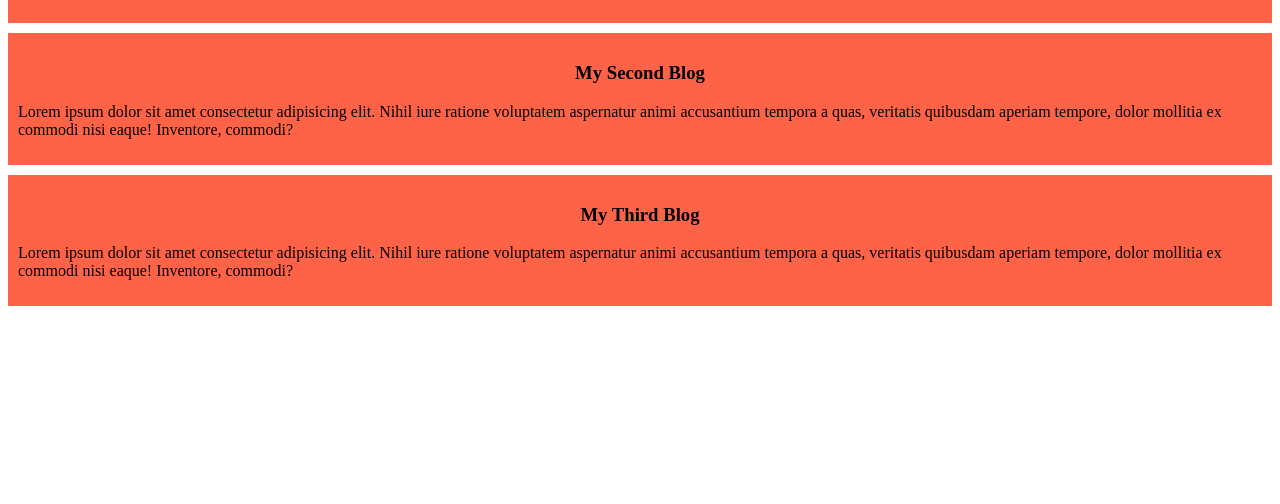
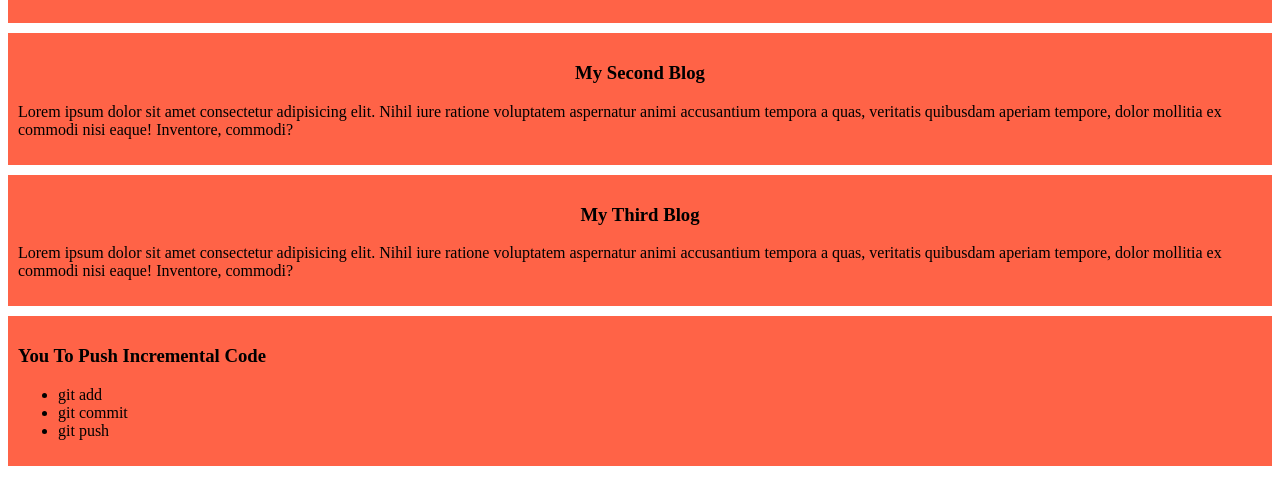
Before and after one commit to md-ashik-max/My-First-Webside, a plain HTML site: page index.html in a window 1280 px wide. Shown: the part 118-622 px from the top of the page. Drawn offline with Linux system fonts and the light colour scheme.

```diff
--- a/index.html
+++ b/index.html
@@ -21,6 +21,14 @@
         <h3 style="text-align: center;">My Third Blog</h3>
         <p>Lorem ipsum dolor sit amet consectetur adipisicing elit. Nihil iure ratione voluptatem aspernatur animi accusantium tempora a quas, veritatis quibusdam aperiam tempore, dolor mollitia ex commodi nisi eaque! Inventore, commodi?</p>
     </div>
+    <div>
+        <h3> You To Push Incremental Code</h3>
+        <ul>
+            <li>git add</li>
+            <li>git commit</li>
+            <li>git push</li>
+        </ul>
+    </div>
 
 </body>
 </html>
```
